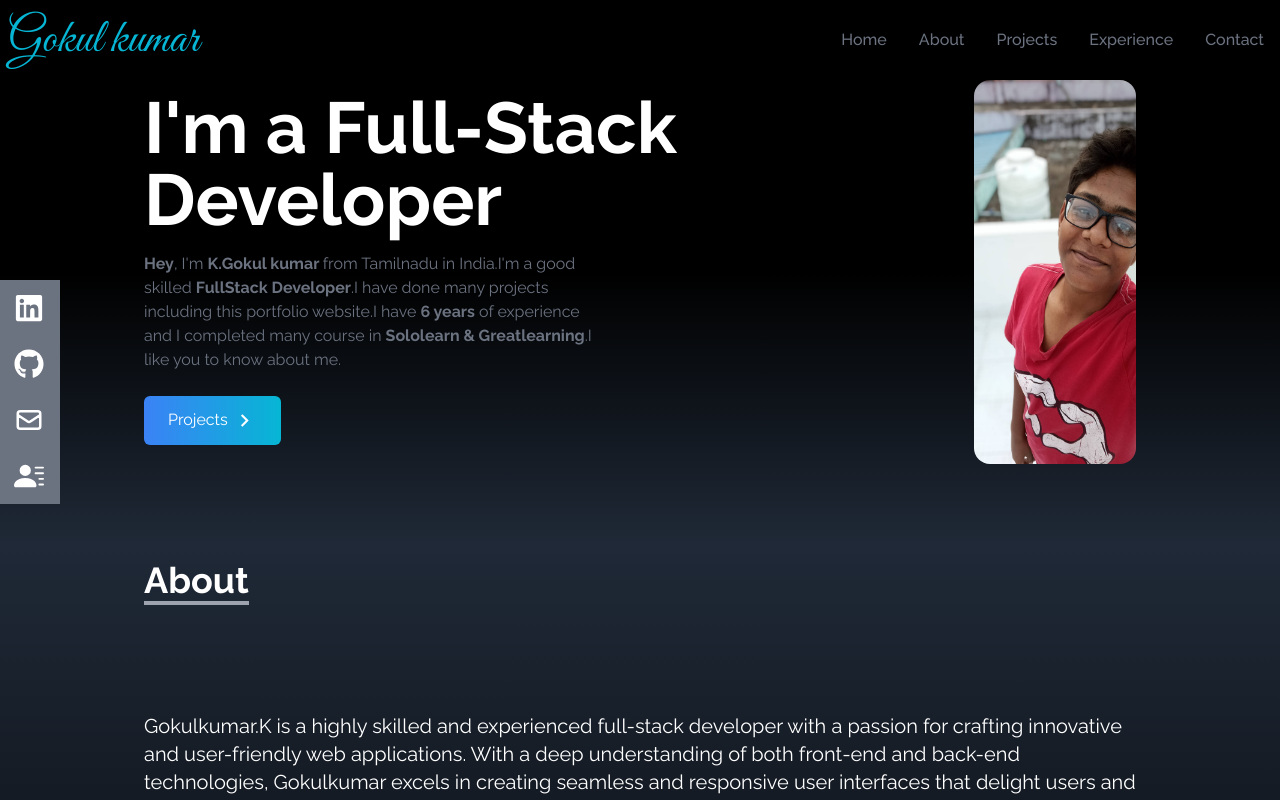
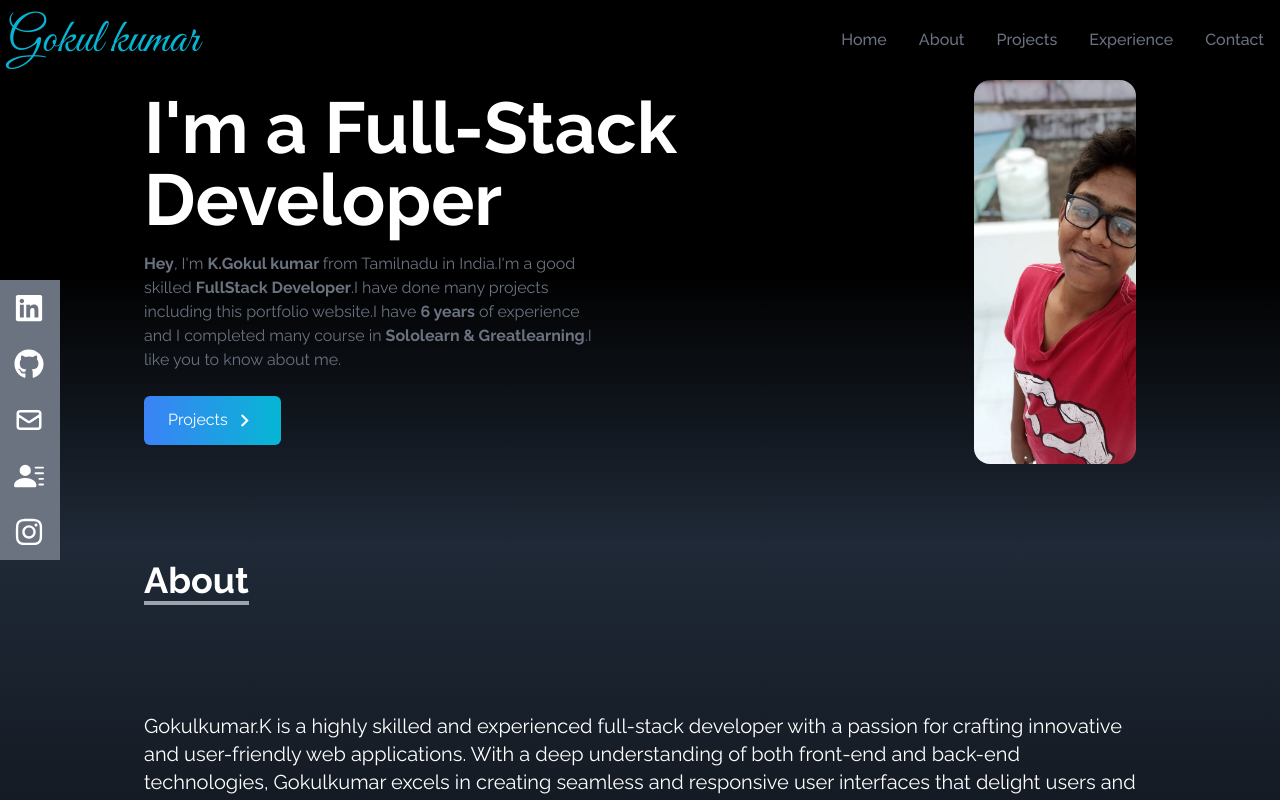
Before and after one commit to Gokulkumar4000/My-Portfolio, a React (Create React App) app: page / in a window 1280 px wide. Shown: the top 800 px of the page. Built offline with nearby package versions, Linux system fonts and the light colour scheme.

Commit message:
insta add

```diff
--- a/src/components/SocialLinks.jsx
+++ b/src/components/SocialLinks.jsx
@@ -1,5 +1,5 @@
 import React from 'react'
-import {FaGithub,FaLinkedin} from 'react-icons/fa';
+import {FaGithub,FaLinkedin ,FaInstagram} from 'react-icons/fa';
 import {HiOutlineMail} from 'react-icons/hi';
 import {BsFillPersonLinesFill} from 'react-icons/bs';
 const SocialLinks = () => {
@@ -37,7 +37,15 @@ const SocialLinks = () => {
         href:'#',
         style:'rounded-br-md',
         download:true
-    }
+    },
+    {
+        id:5,
+        child:(
+            <>Instagram<FaInstagram size={30}/></>
+        ),
+        href:'https://instagram.com/g_o_k_.u_l',
+        // style:'rounded-tr-md'
+    },
   ];
 
 
```
